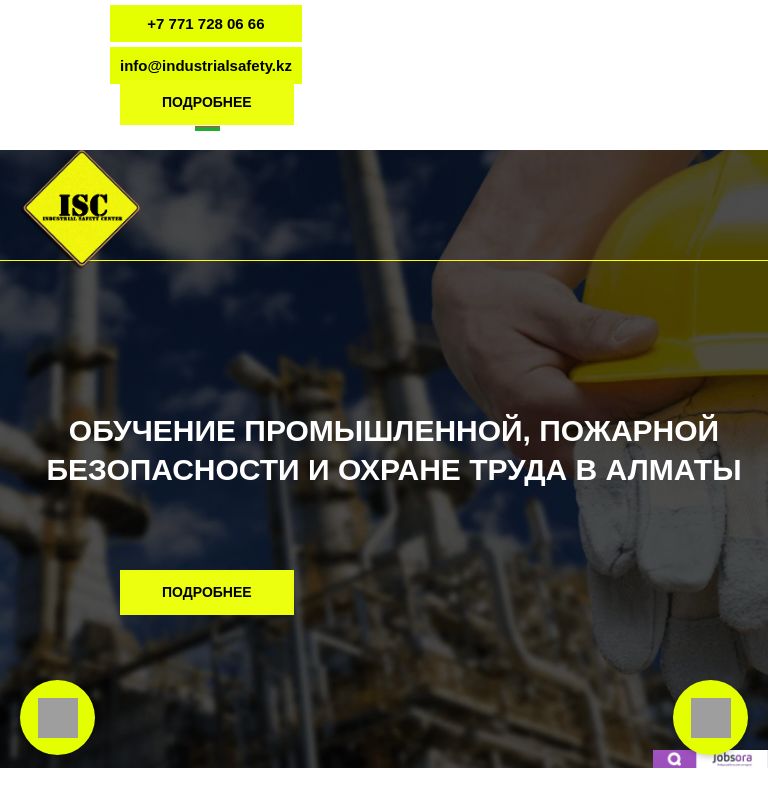
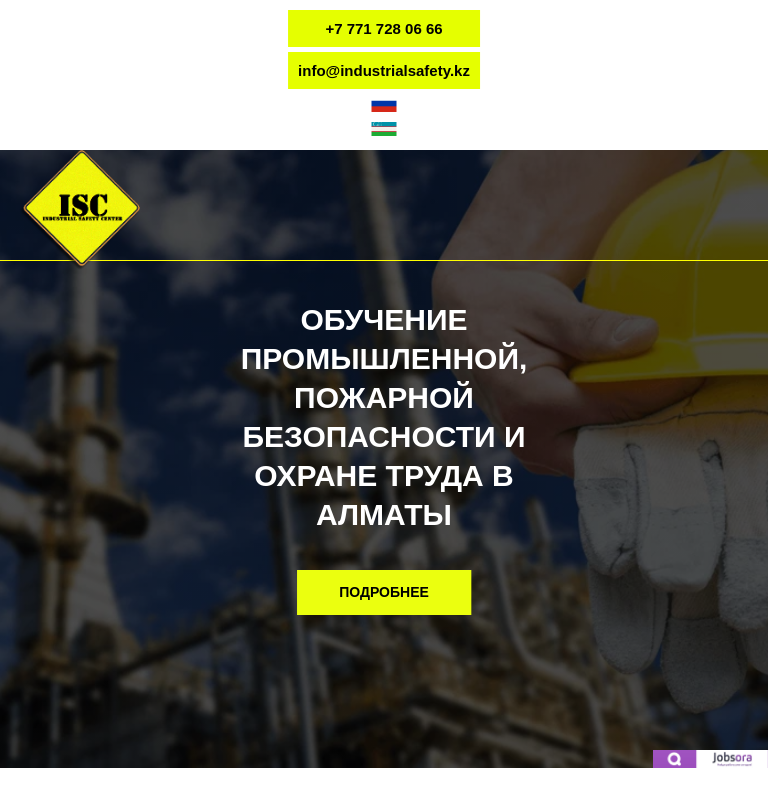
Before and after one commit to Zhanerke1900/AltynEnbek, a website: page index.html in a window 768 px wide. Shown: the top 788 px of the page. Drawn offline with nearby package versions, Linux system fonts and the light colour scheme; grey boxes are pictures that could not be loaded.

```diff
--- a/script.js
+++ b/script.js
@@ -198,12 +198,15 @@
       window.location.href = 'index_uz_full.html';
     }
   }
-
   function toggleMenu() {
     const menu = document.getElementById("side-menu");
+    const content = document.querySelector("main"); // или другой блок с контентом
+
     if (menu.style.right === "0px") {
       menu.style.right = "-250px";
+      content.style.marginTop = "0";
     } else {
       menu.style.right = "0px";
+      content.style.marginTop = "250px"; // смещение вниз
     }
   }
--- a/styles.css
+++ b/styles.css
@@ -611,10 +611,13 @@
 }
 
 .contact-info {
+  position: absolute;
+  top: 10px; /* по вертикали отступ от верха */
+  left: 50%;
+  transform: translateX(-50%); /* центр по горизонтали */
+
   display: flex;
- left: 110px;
- top:5px;
-  position: absolute;
+
   flex-direction: column;
   gap: 5px;
   background-color: #ffffff;
@@ -640,12 +643,16 @@
 }
 
 .language-switcher {
+  position: absolute;
+
+  left: 50%;
+  transform: translateX(-50%); /* центр по горизонтали */
+
   display: flex;
   flex-direction: column; /* Флаги вертикально */
   align-items: center;
-  top: 80px;
-  position: absolute;
-  left:195px;
+  top: 85px;
+
   gap: 5px;
 }
 
@@ -925,35 +932,37 @@
     padding: 0;
     margin: 0;
   }
-  h1#title{
-    display: flex;
-    justify-content: center; /* по горизонтали */
-    align-items: center;     /* по вертикали */
-    height: 100vh;
-    position:absolute;
-    top:50px;
-    left: 20px;
-    font-size: 30px; /* Увеличенный размер шрифта */
-    color: white; /* Белый цвет текста */
-    text-align: center; /* Центрирование */
-    margin-top: 0; /* Отступ сверху, чтобы не наезжало на меню */
-    line-height: 1.3; /* Межстрочный интервал */
+  h1#title {
+    position: absolute;
+    top: 300px; /* по вертикали отступ от верха */
+    left: 50%;
+    transform: translateX(-50%); /* центр по горизонтали */
 
-    margin-left: auto;
-    margin-right: auto;
+    font-size: 30px;
+    color: white;
+    text-align: center;
+    line-height: 1.3;
+    margin: 0; /* убрали лишние отступы */
   }
 
+
   .openModal {
-
     background: rgb(235, 255, 15);
     color: rgb(0, 0, 0);
     padding: 10px 40px;
     border: 2px solid rgb(235, 255, 15);
     cursor: pointer;
     font-size: 14px;
+
     position: absolute;
-  left:120px;
-  top:80px;
+    top: 570px;
+    left: 50%;
+    transform: translateX(-50%); /* <-- Центрируем по горизонтали */
+
+    display: flex;
+    justify-content: center;
+    align-items: center;
+    text-align: center;
 
     font-family: 'Poppins', sans-serif;
     font-weight: bold;
@@ -1155,6 +1164,7 @@
     pointer-events: none;
   }
 
+
   .fixed-buttons a {
     pointer-events: auto;
     background-color: #e4ff00;
@@ -1176,13 +1186,21 @@
     width: 40px;
     height: 40px;
   }
+}
+@media (min-width: 768px) {
+  .fixed-buttons {
+    display: none !important;
+  }
+  .fixed-buttons a {
+    display: none !important;
+  }
+}
 
-/* По умолчанию скрыто для всех */
-}
+
 /* Только для телефонов (макс ширина 768px) */
 @media (max-width: 768px) {
   .menu-toggle {
-    display: block;
+
     position: absolute;
     top: 180px;
     right: 40px;
@@ -1193,7 +1211,7 @@
   }
 
   .side-menu {
-    display: block;
+
     position: absolute;
     top: 100px;
     right: -250px;
@@ -1226,8 +1244,11 @@
   }
 }
 
-
-.menu-toggle,
+@media (min-width: 768px) {
+  .menu-toggle {
+    display: none !important;
+  }
   .side-menu {
-  display: none;
+    display: none !important;
   }
+}
```
Lines whose indentation alone changed are shown as unchanged.
